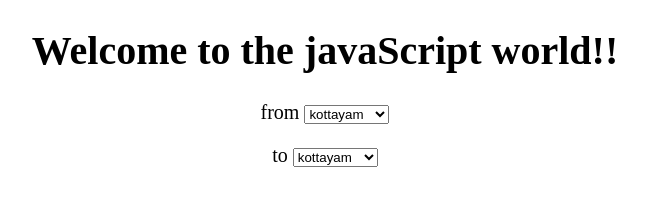
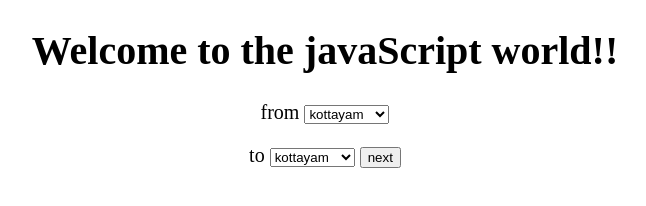
Before and after one commit to sandraelizabethjustin/bustiming, a plain HTML site: page javascript/fromto.html in a window 1280 px wide. Shown: the whole page, without its empty margins (315-961 px from the left). Drawn offline with Linux system fonts and the light colour scheme.

Commit message:
buscommit

```diff
--- a/javascript/fromto.html
+++ b/javascript/fromto.html
@@ -23,5 +23,8 @@
                         <option value="kannur">kannur
                             <option value="calicut">calicut
                             </SELECT>
+                            <a href="E:\html\javascript\timing.html"></a><button>next</button>
 
 <br><br>
+</body>
+</html>
```
